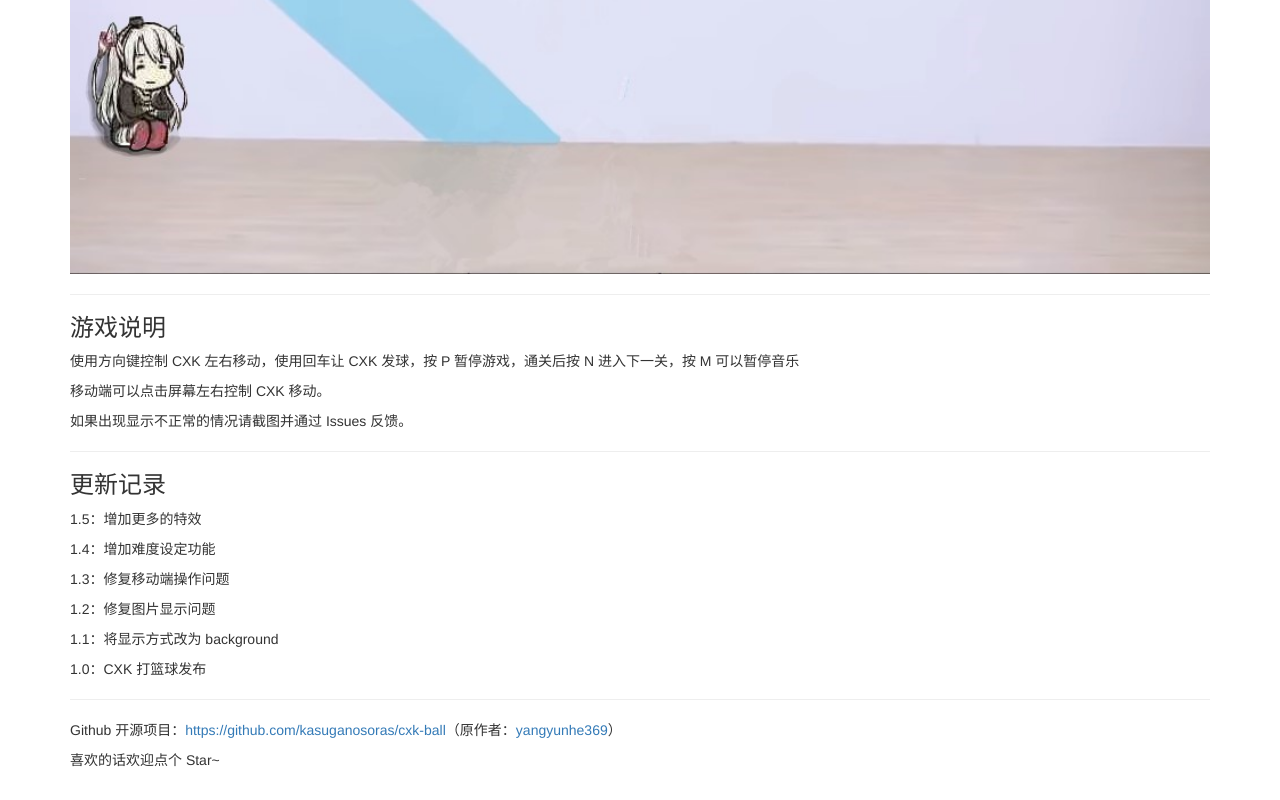
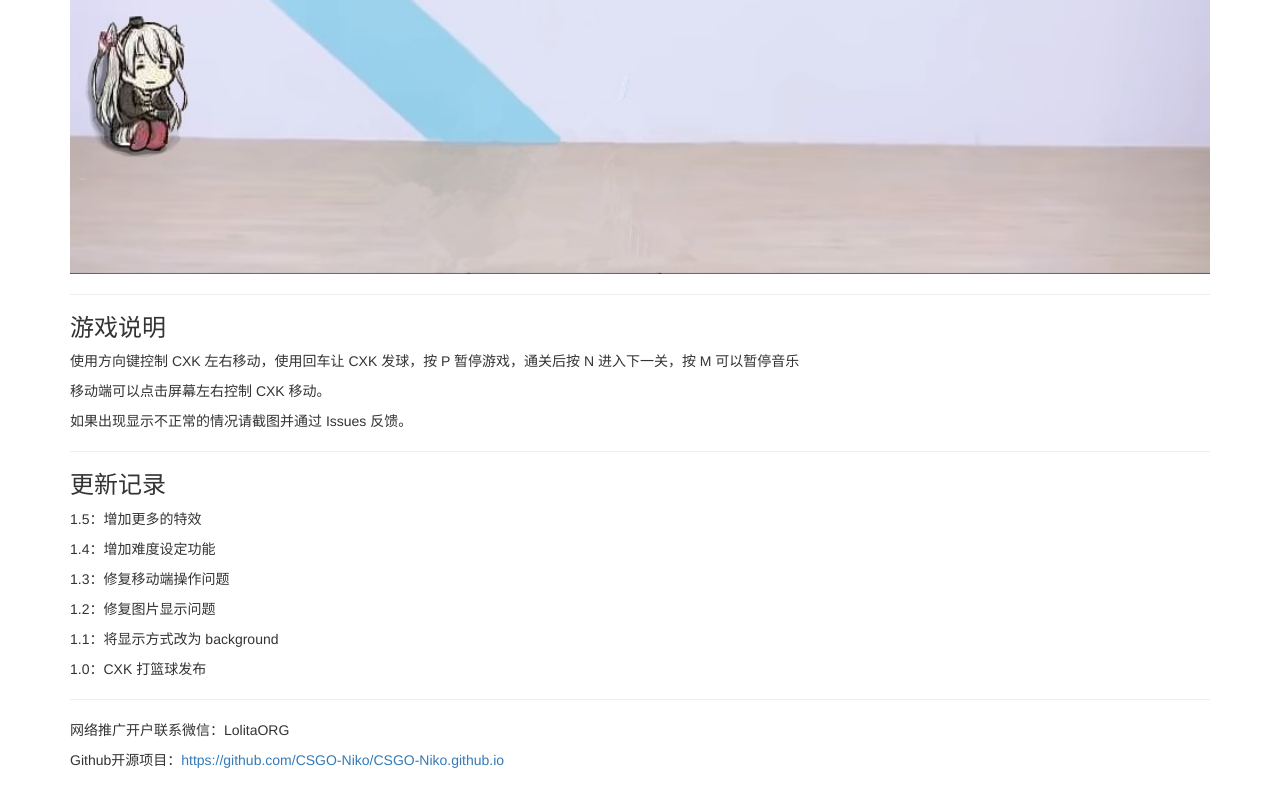
Before and after one commit to CSGO-Niko/CSGO-NIKO.github.io, a plain HTML site: page index.html in a window 1280 px wide. Shown: the part 536-1336 px from the top of the page. Drawn offline with nearby package versions, Linux system fonts and the light colour scheme.

Commit message:
Update index.html

```diff
--- a/index.html
+++ b/index.html
@@ -8,7 +8,7 @@
 		<meta name="keywords" content="CXK,打篮球,游戏,弹球,篮球,HTML5,开源,caixukun,CXK出来打球,你打篮球像CXK">
 		<link rel="stylesheet" href="https://cdnjs.cloudflare.com/ajax/libs/twitter-bootstrap/3.3.7/css/bootstrap.min.css" crossorigin="anonymous">
 		<link rel="stylesheet" href="css/style.css?s=2">
-		<title>CXK 打篮球 - CXK，出来打球！CXK游戏_你打游戏像CXK_篮球打CXK</title>
+		<title>CXK打篮球</title>
 		<!--<link rel="stylesheet" href="css/common.css">-->
 		<script src="https://apps.bdimg.com/libs/jquery/2.1.4/jquery.min.js"></script>
 		<script src="https://cdnjs.cloudflare.com/ajax/libs/showdown/1.9.0/showdown.min.js"></script>
@@ -67,8 +67,8 @@
 					<p>1.1：将显示方式改为 background</p>
 					<p>1.0：CXK 打篮球发布</p>
 					<hr>
-					<p>Github 开源项目：<a href="https://github.com/kasuganosoras/cxk-ball" target="_blank">https://github.com/kasuganosoras/cxk-ball</a>（原作者：<a href="https://github.com/yangyunhe369" target="_blank">yangyunhe369</a>）</p>
-					<p>喜欢的话欢迎点个 Star~</p>
+					<p>网络推广开户联系微信：LolitaORG</p>
+					<p>Github开源项目：<a href="https://github.com/CSGO-Niko/CSGO-Niko.github.io" target="_blank">https://github.com/CSGO-Niko/CSGO-Niko.github.io</a></p>
 				</div>
 			</div>
 		</div>
```
